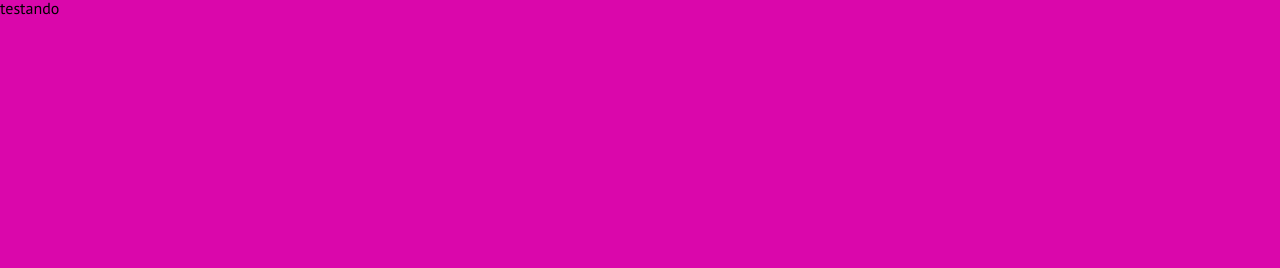
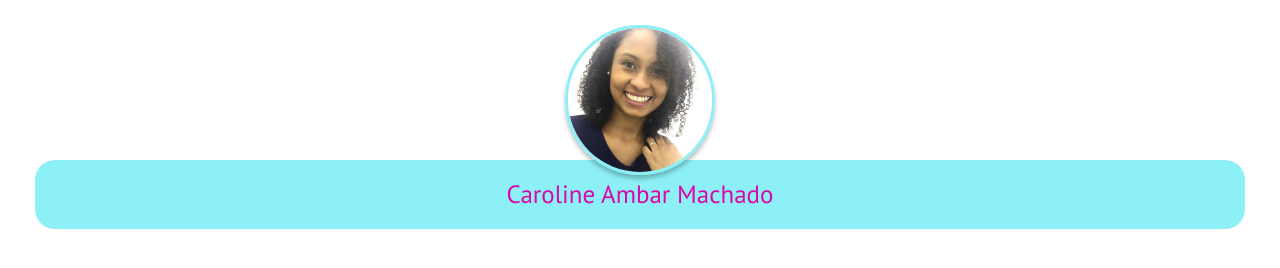
Before and after one commit to carolineambar/carolineambar.github.io, a plain HTML site: page index.html in a window 1280 px wide. Drawn offline with Linux system fonts and the light colour scheme.

Commit message:
Inclua alteração e atualização do cabeçalho da pagina

```diff
--- a/index.html
+++ b/index.html
@@ -8,9 +8,12 @@
     <link rel="preconnect" href="https://fonts.gstatic.com" crossorigin>
     <link href="https://fonts.googleapis.com/css2?family=PT+Sans&display=swap" rel="stylesheet">
     <link rel="stylesheet" href="./styles/index.css">
-    <title>Document</title>
+    <title>Portfolio Caroline Ambar</title>
 </head>
 <body>
-    testando
+    <header class="header">
+        <img class="image" src="./assets/perfil.jpeg" alt="Uma foto da Caroline, mulher preta com os cabelos soltos cacheados castanho escuro, sorrindo e vestindo um vestido azul">
+        <h1 class="title" >Caroline Ambar Machado</h1>
+    </header>
 </body>
 </html>
--- a/styles/index.css
+++ b/styles/index.css
@@ -2,6 +2,30 @@
 @import "./variables.css";
 
 body {
-    background-color: var(--pink);
     font-family: var(--primary-font);
 }
+
+.header {
+    margin: 10px 35px 15px;
+}
+
+.image {
+    border-radius: 100%;
+    border: 3px solid var(--blue);
+    bottom: -15px;
+    box-shadow: 0 4px 4px var(--black-transparent);
+    display: block;
+    height: 150px;
+    margin: 0 auto;
+    position: relative;
+    width: auto;
+}
+
+.title {
+    background-color: var(--blue);
+    border-radius: 20px;
+    color: var(--pink);
+    font-size: 25px;
+    padding: 22px;
+    text-align: center;
+}
--- a/styles/variables.css
+++ b/styles/variables.css
@@ -3,6 +3,7 @@
     --pink: #DA07AB;
     --light-pink: #EE8DD9;
     --black: #000;
+    --black-transparent: rgba(0, 0, 0, .25);
     --white: #fff;
     --primary-font: 'PT Sans';
 }
```
Also changed, not shown: assets/perfil.jpeg (added).
